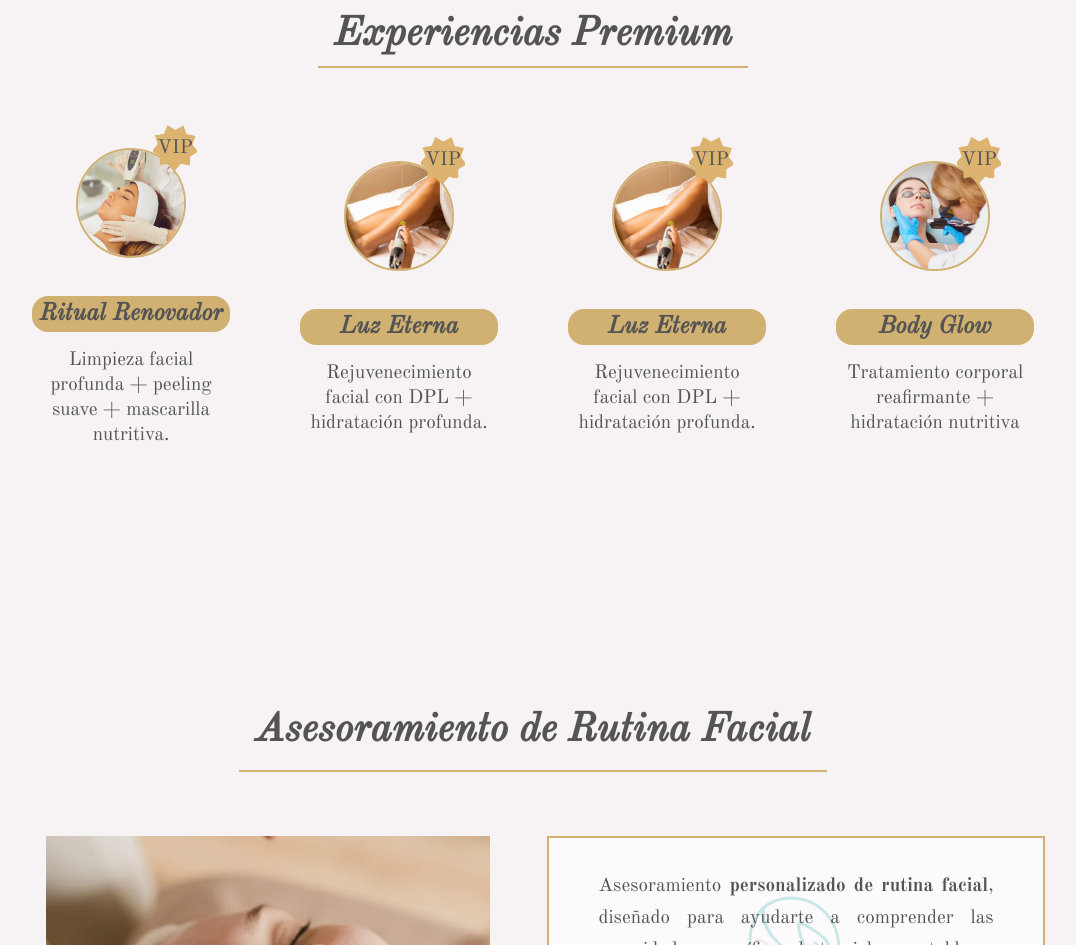
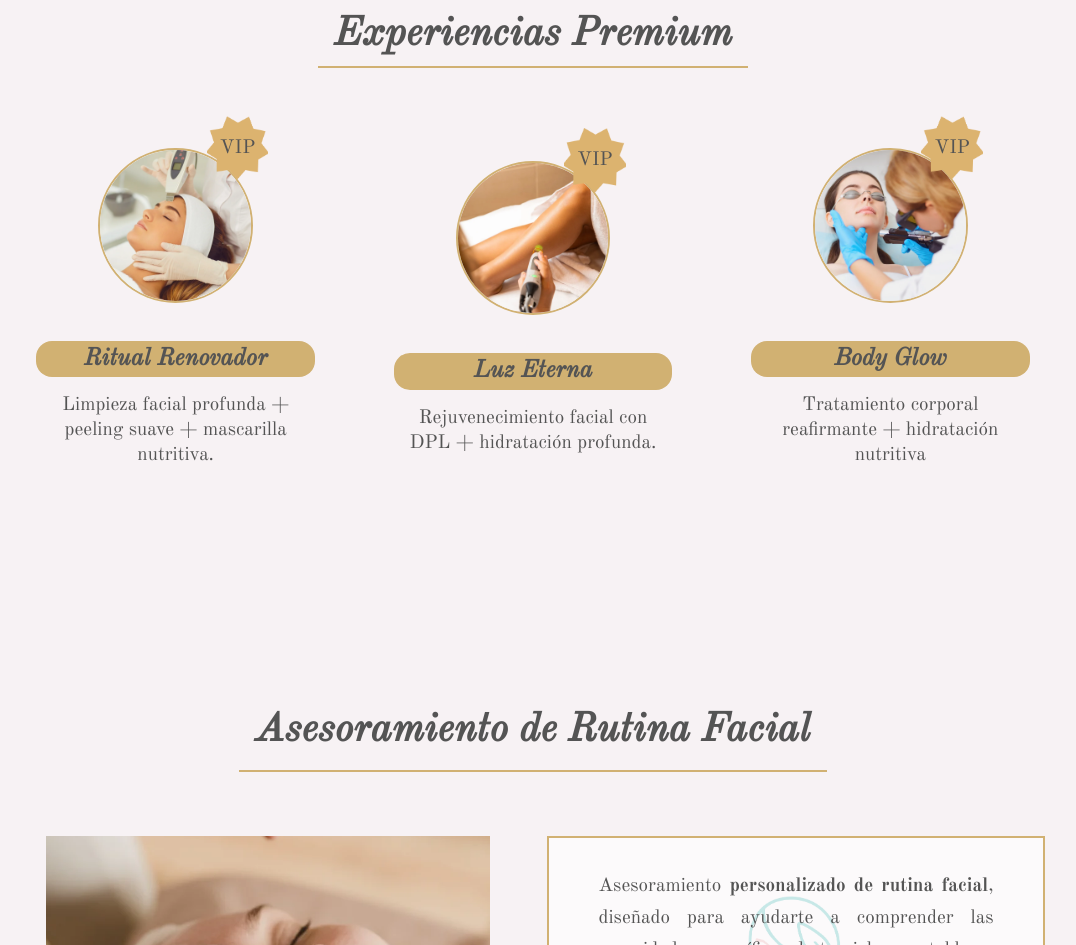
Before and after one commit to leonelalemakurydata-gif/Proyecto-Serena, a plain HTML site: page index.html in a window 1280 px wide. Shown: the part 4149-5094 px from the top of the page, without its empty margins (107-1183 px from the left). Drawn offline with nearby package versions, Linux system fonts and the light colour scheme; files whose address does not match are found by name.

Commit message:
Update index.html

```diff
--- a/index.html
+++ b/index.html
@@ -332,7 +332,6 @@
             <h2 class="tituloPremium old-standard-tt-regular-italic">Experiencias Premium</h2>
 
             <div class="detallesPrermiumContainer">
-
                 <div class="premiumItem">
                     <div class="premiumImg">
                         <img src="img/premium/premiun_ritual_renovador.webp" alt="" loading="lazy">
@@ -346,18 +345,6 @@
                     </div>
                 </div>
                 <div class="premiumItem">
-                    <div class="premiumImg">
-                        <img src="img/premium/premiun_body_glow.webp" alt="" loading="lazy">
-                    </div>
-                    <div class="textoPremiumContainer">
-                        <h4 class="detalleTituloPremium old-standard-tt-regular-italic">Luz Eterna</h4>
-                        <p class="textoPremium">
-                            Rejuvenecimiento facial con DPL +
-                            hidratación profunda.
-                        </p>
-                    </div>
-                </div>
-                 <div class="premiumItem">
                     <div class="premiumImg">
                         <img src="img/premium/premiun_body_glow.webp" alt="" loading="lazy">
                     </div>
```
